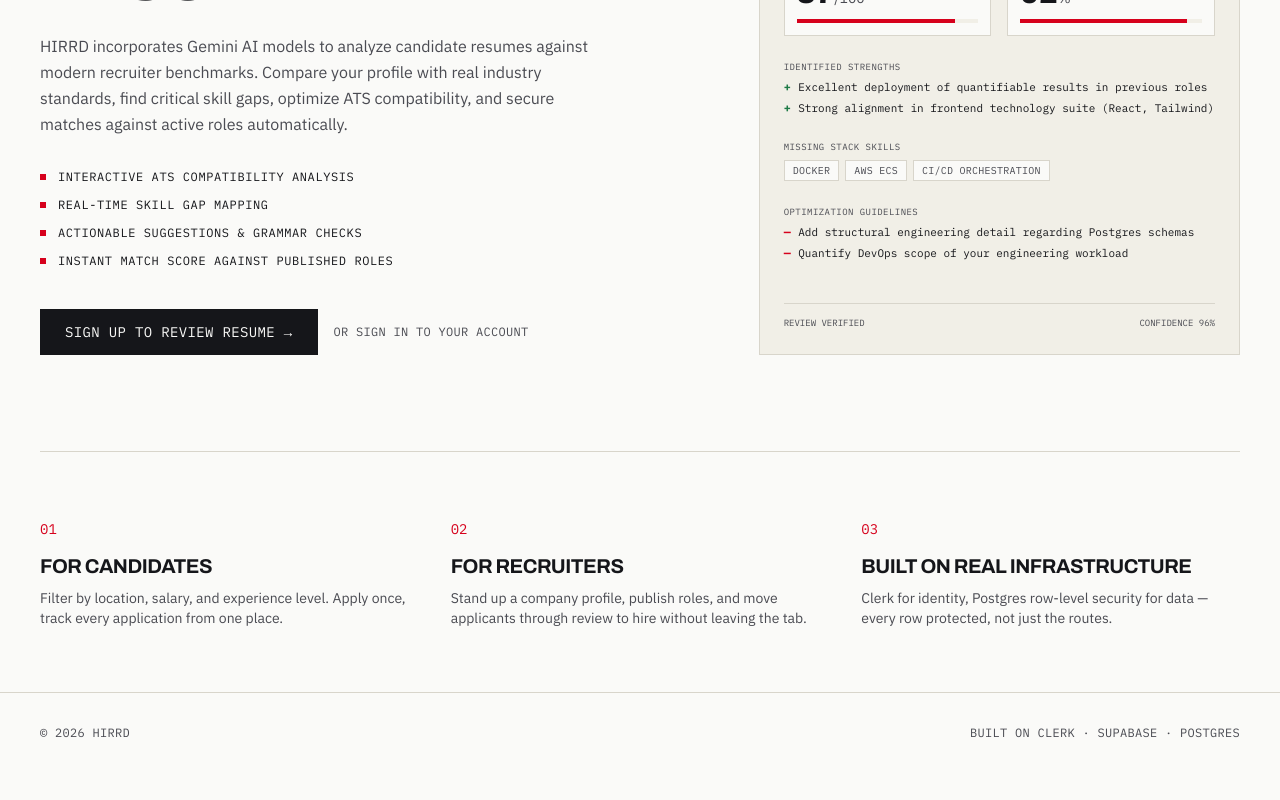
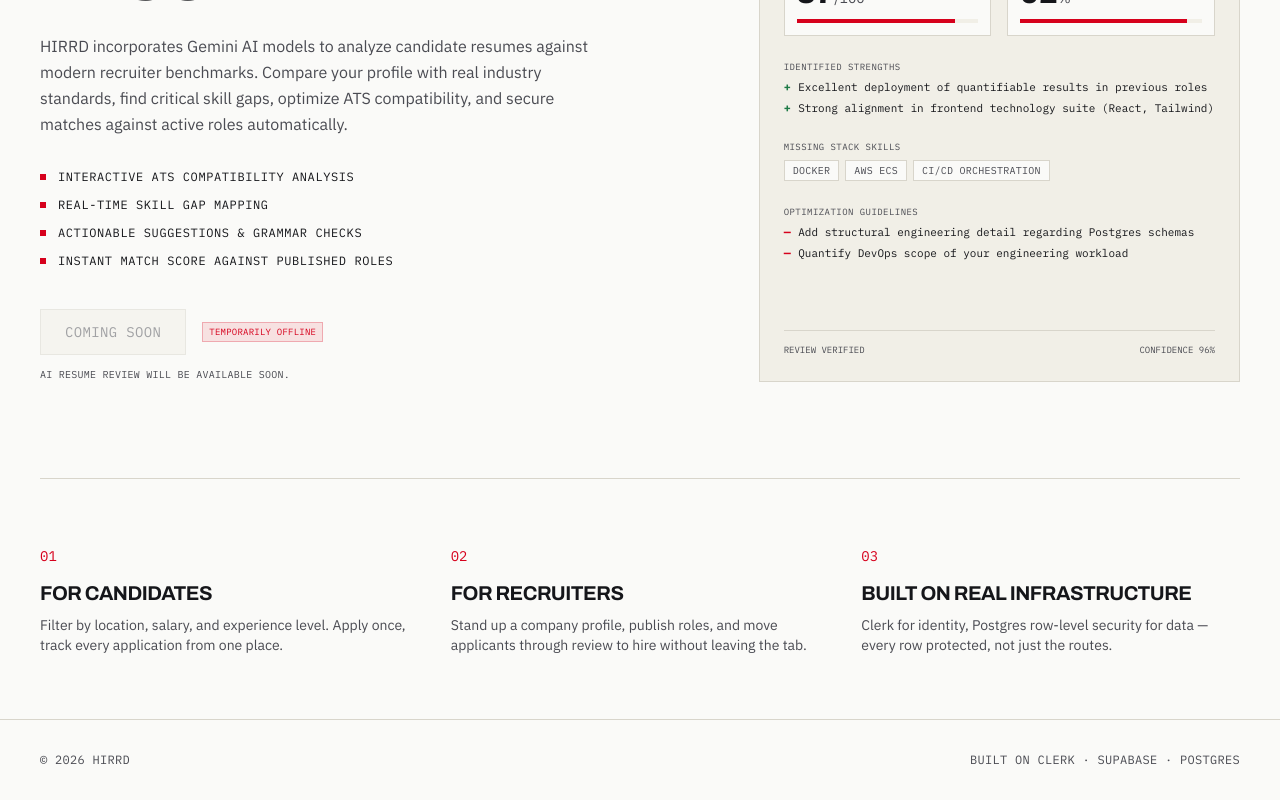
Before and after one commit to NeilAggarwal20/hirrd, a React (Vite) app: page / in a window 1280 px wide. Shown: the part 973-1773 px from the top of the page. Before the commit the page ends 1746 px from the top, so only its background shows below. Built offline with nearby package versions, Linux system fonts and the light colour scheme; no server answers; the database is empty; a web font is replaced by a local one.

Commit message:
Disable AI Resume Review and Job Match features from the UI while keeping backend intact

```diff
--- a/src/pages/candidate/candidate-profile-page.tsx
+++ b/src/pages/candidate/candidate-profile-page.tsx
@@ -301,9 +301,14 @@ export function CandidateProfilePage() {
               {profile?.resume_url ? "Replace" : "Upload"}
             </Button>
             {profile?.resume_url && !resumeFile && (
-              <Button type="button" variant="outline" size="sm" onClick={() => setIsReviewOpen(true)}>
-                AI Resume Review
-              </Button>
+              <div className="flex flex-col gap-1.5 items-start">
+                <Button type="button" variant="outline" size="sm" disabled className="opacity-50 cursor-not-allowed">
+                  Coming Soon
+                </Button>
+                <span className="font-mono text-[10px] uppercase tracking-wide text-ink-soft">
+                  AI Resume Review will be available soon.
+                </span>
+              </div>
             )}
             <input
               ref={fileInputRef}
--- a/src/pages/job-detail-page.tsx
+++ b/src/pages/job-detail-page.tsx
@@ -197,9 +197,14 @@ export function JobDetailPage() {
               {savedQuery.data ? "Unsave" : "Save"}
             </Button>
             {profile?.resume_url && (
-              <Button variant="outline" size="lg" onClick={() => setIsMatchOpen(true)}>
-                Analyze Resume For This Job
-              </Button>
+              <div className="flex flex-col gap-1.5 items-start">
+                <Button variant="outline" size="lg" disabled className="opacity-50 cursor-not-allowed">
+                  Coming Soon
+                </Button>
+                <span className="font-mono text-[10px] uppercase tracking-wide text-ink-soft">
+                  AI Job Match will be available soon.
+                </span>
+              </div>
             )}
           </>
         )}
--- a/src/pages/landing-page.tsx
+++ b/src/pages/landing-page.tsx
@@ -4,28 +4,12 @@ import { useQuery } from "@tanstack/react-query";
 import { fetchPublishedJobs } from "@/api/jobs";
 import { ROUTES } from "@/constants/routes";
 import { formatEmploymentType, formatRelativeDate, formatWorkMode } from "@/utils/format";
-import { useCurrentUser } from "@/hooks/use-current-user";
 
 export function LandingPage() {
   const { data: jobs, isLoading } = useQuery({
     queryKey: ["jobs", "landing-index"],
     queryFn: () => fetchPublishedJobs({ limit: 6 }),
   });
-
-  const { isSignedIn, profile } = useCurrentUser();
-
-  let ctaTo: string = ROUTES.signUp;
-  let ctaText = "Sign up to review resume";
-
-  if (isSignedIn) {
-    if (profile?.role === "candidate") {
-      ctaTo = ROUTES.candidateProfile;
-      ctaText = "Go to Profile to Review Resume";
-    } else {
-      ctaTo = ROUTES.recruiterDashboard;
-      ctaText = "Go to Dashboard";
-    }
-  }
 
   return (
     <div className="mx-auto max-w-[1400px] px-6 sm:px-10">
@@ -168,21 +152,21 @@ export function LandingPage() {
               </ul>
             </div>
 
-            <div className="mt-10 flex flex-wrap items-center gap-4">
-              <Link
-                to={ctaTo}
-                className="border border-ink bg-ink px-6 py-3 font-mono text-sm uppercase tracking-wide text-paper transition-colors hover:bg-signal hover:border-signal"
-              >
-                {ctaText} →
-              </Link>
-              {!isSignedIn && (
-                <Link
-                  to={ROUTES.signIn}
-                  className="font-mono text-xs uppercase tracking-wide text-ink-soft hover:text-signal"
+            <div className="mt-10 flex flex-col gap-3 items-start">
+              <div className="flex flex-wrap items-center gap-4">
+                <button
+                  disabled
+                  className="border border-grid bg-paper-dim text-ink-soft cursor-not-allowed px-6 py-3 font-mono text-sm uppercase tracking-wide opacity-50"
                 >
-                  Or sign in to your account
-                </Link>
-              )}
+                  Coming Soon
+                </button>
+                <span className="inline-block px-1.5 py-0.5 font-mono text-[9px] uppercase tracking-wide bg-signal/10 text-signal border border-signal/25">
+                  Temporarily Offline
+                </span>
+              </div>
+              <p className="font-mono text-[10px] uppercase tracking-wide text-ink-soft">
+                AI Resume Review will be available soon.
+              </p>
             </div>
           </div>
 
```
